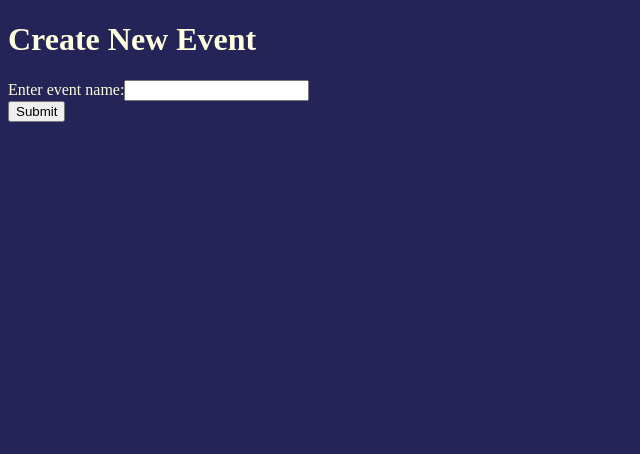
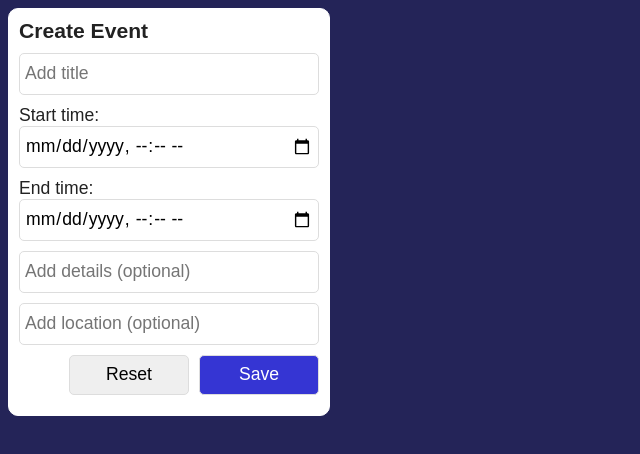
Before and after one commit to Codesmith-Scratch-Project/Calendar, a React app: page / in a window 1280 px wide. Shown: the top 454 px of the page, without its empty margins (0-640 px from the left). Built offline with nearby package versions, Linux system fonts and the light colour scheme.

Commit message:
complete mvp create event form

```diff
--- a/client/components/NewEvent.jsx
+++ b/client/components/NewEvent.jsx
@@ -3,44 +3,95 @@ import React, { useState } from 'react';
 export default class NewEvent extends React.Component {
   constructor(props) {
     super(props);
-    this.state = {eventName: ''};
+    this.state =
+    {
+      eventName: '',
+      startTime: '',
+      endTime: '',
+      details: '',
+      location: ''
+    };
     this.handleChange = this.handleChange.bind(this);
     this.handleSubmit = this.handleSubmit.bind(this);
+    this.resetValues = this.resetValues.bind(this);
   }
 
-  componentDidMount() {
-    console.log('sdfsdf');
+  resetValues() {
+    this.setState(
+    {
+      eventName: '',
+      startTime: '',
+      endTime: '',
+      details: '',
+      location: ''
+    });
   }
 
   handleSubmit( event ) {
-    window.alert('a');
     event.preventDefault();
+    if (this.state.endTime < this.state.startTime) {
+      this.setState({...this.state, endTime: ''});
+      window.alert('End time must be greater than start time');
+      return;
+    }
+    console.log(this.state);
   };
 
-  handleChange( {target} ) {
-    console.log('change');
-    console.log(target.value);
-    this.setState({...this.state, eventName: target.value});
+  handleChange( { target } ) {
+    this.setState({...this.state, [target.name]: target.value});
   }
-
 
   render() {
     return (
       <div id='form'>
-        <h1>Create New Event</h1>
+        <div id="createEvent"><strong>Create Event</strong></div>
         <form onSubmit={this.handleSubmit}>
-          <label>
-            Enter event name:
-            <input id='eventName'
-              name='eventName'
-              type='text'
-              value={this.state.eventName}
-              onChange={() => console.log('change')}
-            />
-          </label>
-          <div>
-            {/* <input type="submit" value="submit" /> */}
-            <button type="submit">Submit</button>
+          <input id='eventName'
+            name='eventName'
+            placeholder="Add title"
+            type='text'
+            value={this.state.eventName}
+            onChange={this.handleChange}
+            autoComplete="off"
+            required
+          />
+          Start time:
+          <input id='startTime'
+            name='startTime'
+            type='datetime-local'
+            value={this.state.startTime}
+            onChange={this.handleChange}
+            autoComplete="off"
+            required
+          />
+          End time:
+          <input id='endTime'
+            name='endTime'
+            type='datetime-local'
+            value={this.state.endTime}
+            onChange={this.handleChange}
+            autoComplete="off"
+            required
+          />
+          <input id='details'
+            name='details'
+            placeholder="Add details (optional)"
+            type='text'
+            value={this.state.details}
+            autoComplete="off"
+            onChange={this.handleChange}
+          />
+          <input id='location'
+            name='location'
+            placeholder="Add location (optional)"
+            type='text'
+            value={this.state.location}
+            autoComplete="off"
+            onChange={this.handleChange}
+          />
+          <div id='buttons'>
+            <input type="button" onClick={this.resetValues} value="Reset" />
+            <input type="submit" value="Save" />
           </div>
         </form>
       </div>
--- a/client/index.html
+++ b/client/index.html
@@ -3,9 +3,8 @@
 <head>
     <meta charset="UTF-8">
     <title>Calendar</title>
-</script></head>
+</head>
   <body>
     <main id="root"></main>
-    <script src="bundle.js" type="text/javascript"></script>
   </body>
 </html>
--- a/client/style.css
+++ b/client/style.css
@@ -1,4 +1,64 @@
 body {
     background-color: rgb(36, 36, 88);
     color: lightyellow;
+    font-family: sans-serif;
 }
+
+div#form {
+    width: 300px;
+    font-size: 1.1rem;
+    background-color: white;
+    color: #222222;
+    padding: 10px;
+    border: 1px solid white;
+    border-radius: 10px;
+}
+
+form {
+    display: flex;
+    flex-direction: column;
+}
+
+div#createEvent {
+    font-size: 1.2em;
+    margin-bottom: 10px;
+}
+
+input {
+    font-family: sans-serif;
+    font-size: 1em;
+    height: 1.7em;
+    margin-bottom: 10px;
+    border: 1px solid #dddddd;
+    border-radius: 5px;
+    padding: 5px;
+}
+
+div#buttons {
+    display: flex;
+    flex-direction: row;
+    justify-content: right;
+    align-items: center;
+}
+
+
+
+input[type=button], input[type=submit] {
+    height: 2.3em;
+    width: 40%;
+    margin-left: 10px;
+}
+
+
+input[type=button]:hover, input[type=submit]:hover {
+    cursor: pointer;
+}
+
+input[type=submit] {
+    background-color: rgb(53, 53, 211);
+    color: white;
+}
+
+input#eventName {
+    background-image: none !important;
+}
```
